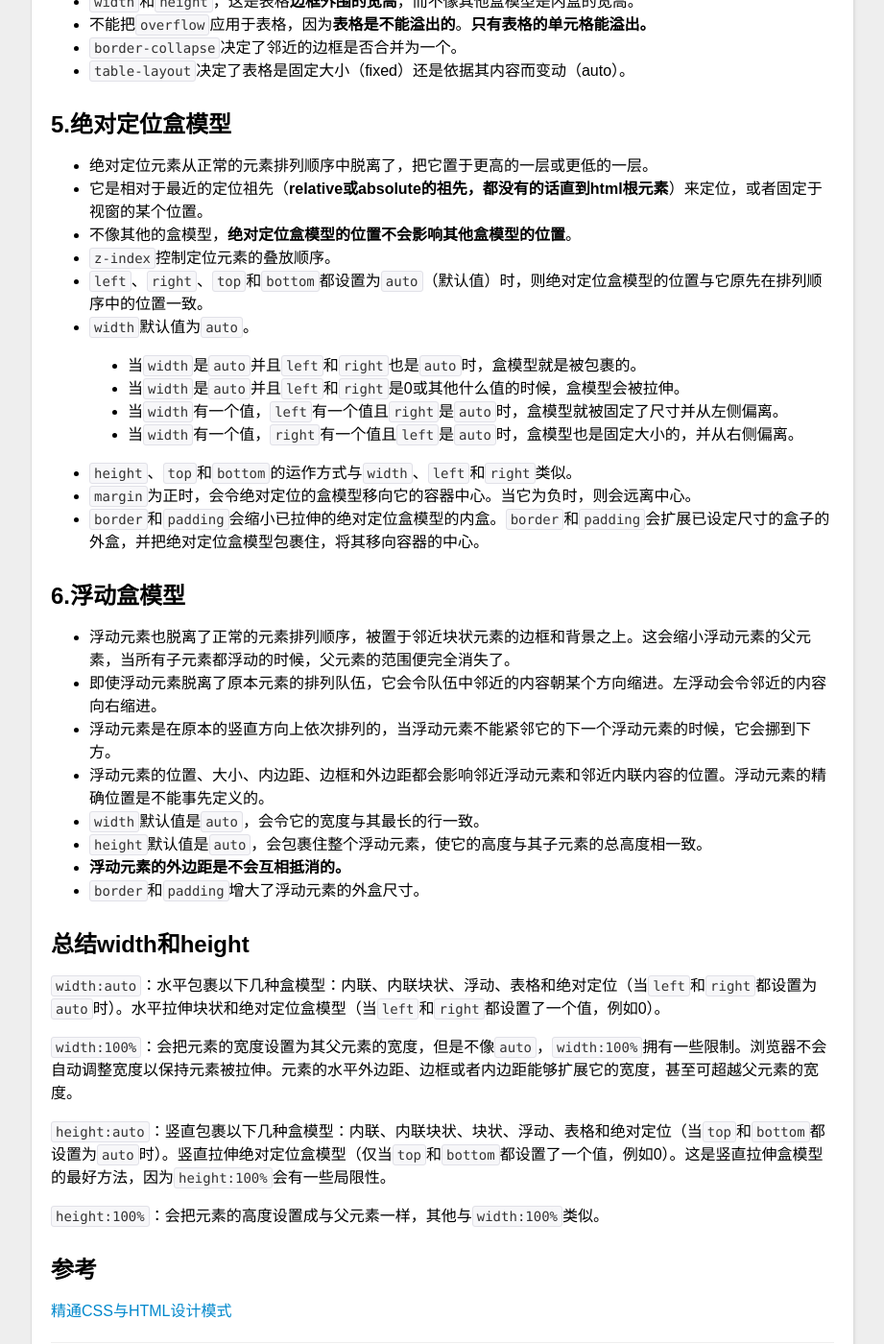
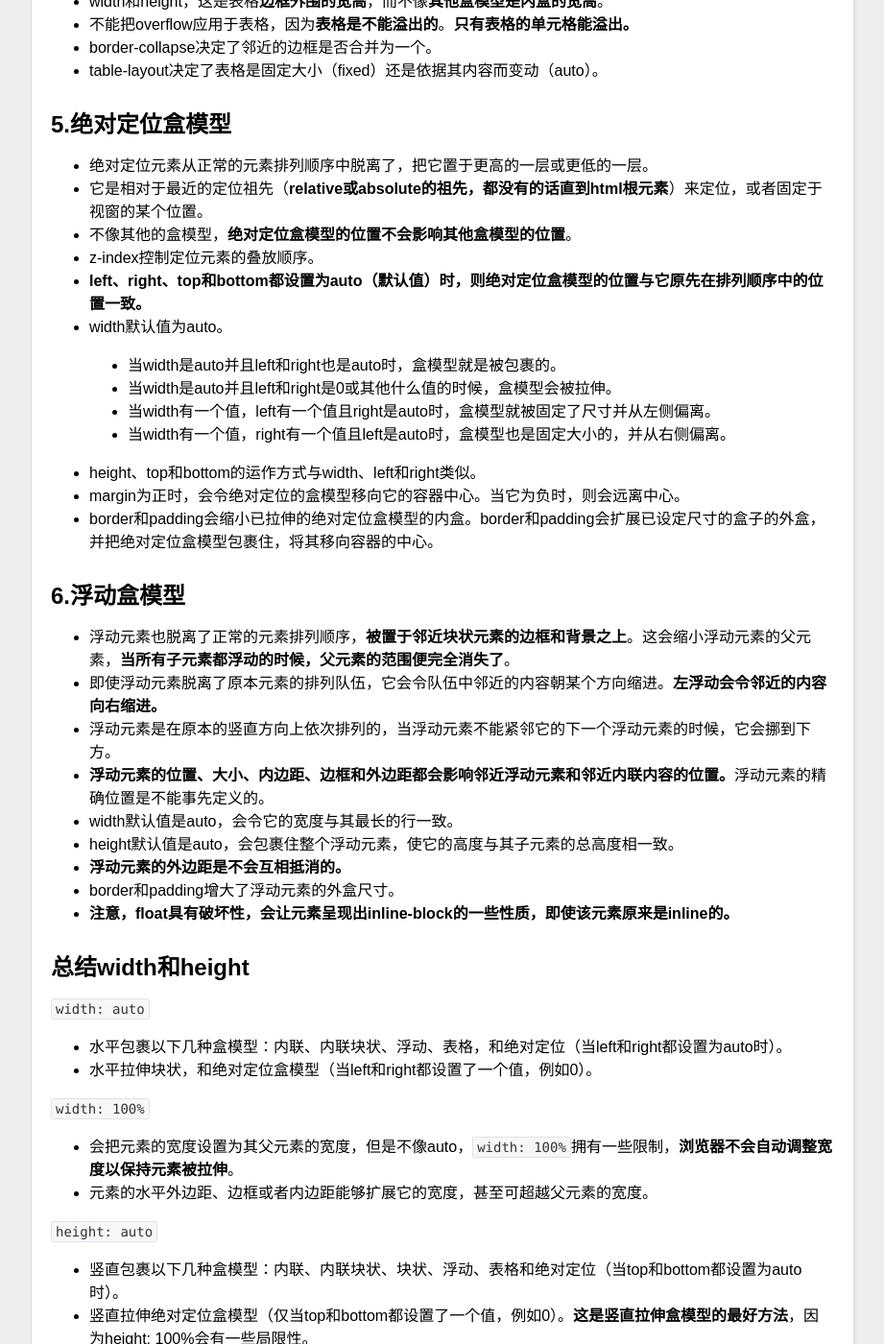
Before and after one commit to danislyn/danislyn.github.com, a Jekyll site: the page built from _posts/css/2015-03-21-css-box-model.md, in a window 1280 px wide and 1400 px high, scrolled down 1877 px. Shown: the whole window at 96% size, without its empty margins (23-944 px from the left). Built offline with Jekyll 4.4.1, drawn with Linux system fonts in a browser that asks for light colours; nearby versions of some CDN libraries; comment, search, counter and statistics services are not loaded; some of the changed text lies outside the part shown.

Commit message:
update post

```diff
--- a/_posts/css/2015-03-21-css-box-model.md
+++ b/_posts/css/2015-03-21-css-box-model.md
@@ -17,13 +17,13 @@ tags: [css, 读书笔记]
 --------------
 - 从左到右水平排列，超过父元素宽度时便换行。
 
-- `width`、`height`和`overflow`在内联元素上不起作用，因为它们**总是与内容的宽度和高度一致**。
+- width、height和overflow在内联元素上不起作用，因为它们**总是与内容的宽度和高度一致**。
 
-- 用`margin-left`、`margin-right`来改变内联元素在水平排列中的位置，用`line-height`设置行高（相当于改变竖直方向的位置，因为`margin-top`、`margin-bottom`不起作用）。
+- 用margin-left、margin-right来改变内联元素在水平排列中的位置，用line-height设置行高（相当于改变竖直方向的位置，因为margin-top、margin-bottom不起作用）。
 
-- `border`水平的边框会改变内联元素在排列中的位置，左边框会令元素靠左，右边框使下一个元素靠右。而上下边框则会显示于内边距之外，但是没有扩展行高或改变元素在竖直方向上的位置。**边框不会对行高造成影响，不过边框能覆盖掉邻近行。**
+- border水平的边框会改变内联元素在排列中的位置，左边框会令元素靠左，右边框使下一个元素靠右。而上下边框则会显示于内边距之外，但是没有扩展行高或改变元素在竖直方向上的位置。**边框不会对行高造成影响，不过边框能覆盖掉邻近行。**
 
-- `padding`应用到内联元素的方式与`border`完全相同。
+- padding应用到内联元素的方式与border完全相同。
 
 
 
@@ -31,11 +31,11 @@ tags: [css, 读书笔记]
 -------------------
 - 内联块状元素是位于内联排列顺序中的，就像其他的内联盒子一样，只不过它还包括了一些块状元素的属性：外边距、边框、内边距、宽度和高度。
 
-- `width`和`height`，设置成`auto`把内联块状元素包裹住，设置成`100%`把内联块拉长。注意，**被拉长的内联块状元素与块状元素是一样的**。
+- width和height，设置成auto把内联块状元素包裹住，设置成100%把内联块拉长。注意，**被拉长的内联块状元素与块状元素是一样的**。
 
-- `margin`有一些独特的内联块状功能。正的`margin-top`会增加行高，负的则会减小行高。
+- margin有一些独特的内联块状功能。正的margin-top会增加行高，负的则会减小行高。
 
-- `border`和`padding`能扩展内联元素的外围尺寸，会令它以及后面的内容向右偏移，也会让它变大，增加它所在行的高度。
+- border和padding能扩展内联元素的外围尺寸，会令它以及后面的内容向右偏移，也会让它变大，增加它所在行的高度。
 
 
 
@@ -45,17 +45,17 @@ tags: [css, 读书笔记]
 
 - 块状元素的宽高可与它的父元素一致，**也可以小于或大于它的父元素**，当它的尺寸大于父元素的时候，就会溢出来。
 
-- `width`默认值是`auto`，它使元素的宽度与父元素一致。
+- width默认值是auto，它使元素的宽度与父元素一致。
 
-- `height`默认值是`auto`，它使元素的高度包裹住它的所有子元素。
+- height默认值是auto，它使元素的高度包裹住它的所有子元素。
 
-- `margin-left`和`margin-right`会调整块状元素已设置的尺寸，会让内盒变小。
+- margin-left和margin-right会调整块状元素已设置的尺寸，会让内盒变小。
 
-- `margin-top`和`margin-bottom`，浏览器会抵消相邻块状元素的顶部和底部外边距。
+- margin-top和margin-bottom，浏览器会抵消相邻块状元素的顶部和底部外边距。
 
-- 用`margin-left: auto`和`margin-right: auto`控制已固定了尺寸的块状元素的水平排列。设置`width`和`margin-right: auto`会令块状元素排列在其父元素的左侧；`margin-left: auto`会在右侧；同时设置则会居中。
+- 用`margin-left: auto`和`margin-right: auto`控制已固定了尺寸的块状元素的水平排列。设置width和`margin-right: auto`会令块状元素排列在其父元素的左侧；`margin-left: auto`会在右侧；同时设置则会居中。
 
-- `border`和`padding`会扩展盒模型的外宽和外高。对被拉长了的块状元素来说，水平边框和内边距会改变内盒的大小。而对于固定尺寸的块状元素来说，它们会调整内盒。
+- border和padding会扩展盒模型的外宽和外高。对被拉长了的块状元素来说，水平边框和内边距会改变内盒的大小。而对于固定尺寸的块状元素来说，它们会调整外盒。
 
 
 
@@ -65,13 +65,13 @@ tags: [css, 读书笔记]
 
 - **表格有外边距，没有内边距。单元格有内边距，没有外边距。**
 
-- `width`和`height`，这是表格**边框外围的宽高**，而不像其他盒模型是内盒的宽高。
+- width和height，这是表格**边框外围的宽高**，而不像**其他盒模型是内盒的宽高**。
 
-- 不能把`overflow`应用于表格，因为**表格是不能溢出的**。**只有表格的单元格能溢出。**
+- 不能把overflow应用于表格，因为**表格是不能溢出的**。**只有表格的单元格能溢出。**
 
-- `border-collapse`决定了邻近的边框是否合并为一个。
+- border-collapse决定了邻近的边框是否合并为一个。
 
-- `table-layout`决定了表格是固定大小（fixed）还是依据其内容而变动（auto）。
+- table-layout决定了表格是固定大小（fixed）还是依据其内容而变动（auto）。
 
 
 
@@ -83,57 +83,76 @@ tags: [css, 读书笔记]
 
 - 不像其他的盒模型，**绝对定位盒模型的位置不会影响其他盒模型的位置**。
 
-- `z-index`控制定位元素的叠放顺序。
+- z-index控制定位元素的叠放顺序。
 
-- `left`、`right`、`top`和`bottom`都设置为`auto`（默认值）时，则绝对定位盒模型的位置与它原先在排列顺序中的位置一致。
+- **left、right、top和bottom都设置为auto（默认值）时，则绝对定位盒模型的位置与它原先在排列顺序中的位置一致。**
 
-- `width`默认值为`auto`。
+- width默认值为auto。
 
-    - 当`width`是`auto`并且`left`和`right`也是`auto`时，盒模型就是被包裹的。
+    - 当width是auto并且left和right也是auto时，盒模型就是被包裹的。
 
-    - 当`width`是`auto`并且`left`和`right`是0或其他什么值的时候，盒模型会被拉伸。
+    - 当width是auto并且left和right是0或其他什么值的时候，盒模型会被拉伸。
 
-    - 当`width`有一个值，`left`有一个值且`right`是`auto`时，盒模型就被固定了尺寸并从左侧偏离。
+    - 当width有一个值，left有一个值且right是auto时，盒模型就被固定了尺寸并从左侧偏离。
 
-    - 当`width`有一个值，`right`有一个值且`left`是`auto`时，盒模型也是固定大小的，并从右侧偏离。
+    - 当width有一个值，right有一个值且left是auto时，盒模型也是固定大小的，并从右侧偏离。
 
-- `height`、`top`和`bottom`的运作方式与`width`、`left`和`right`类似。
+- height、top和bottom的运作方式与width、left和right类似。
 
-- `margin`为正时，会令绝对定位的盒模型移向它的容器中心。当它为负时，则会远离中心。
+- margin为正时，会令绝对定位的盒模型移向它的容器中心。当它为负时，则会远离中心。
 
-- `border`和`padding`会缩小已拉伸的绝对定位盒模型的内盒。`border`和`padding`会扩展已设定尺寸的盒子的外盒，并把绝对定位盒模型包裹住，将其移向容器的中心。
+- border和padding会缩小已拉伸的绝对定位盒模型的内盒。border和padding会扩展已设定尺寸的盒子的外盒，并把绝对定位盒模型包裹住，将其移向容器的中心。
 
 
 
 6.浮动盒模型
 ---------------
-- 浮动元素也脱离了正常的元素排列顺序，被置于邻近块状元素的边框和背景之上。这会缩小浮动元素的父元素，当所有子元素都浮动的时候，父元素的范围便完全消失了。
+- 浮动元素也脱离了正常的元素排列顺序，**被置于邻近块状元素的边框和背景之上**。这会缩小浮动元素的父元素，**当所有子元素都浮动的时候，父元素的范围便完全消失了**。
 
-- 即使浮动元素脱离了原本元素的排列队伍，它会令队伍中邻近的内容朝某个方向缩进。左浮动会令邻近的内容向右缩进。
+- 即使浮动元素脱离了原本元素的排列队伍，它会令队伍中邻近的内容朝某个方向缩进。**左浮动会令邻近的内容向右缩进。**
 
 - 浮动元素是在原本的竖直方向上依次排列的，当浮动元素不能紧邻它的下一个浮动元素的时候，它会挪到下方。
 
-- 浮动元素的位置、大小、内边距、边框和外边距都会影响邻近浮动元素和邻近内联内容的位置。浮动元素的精确位置是不能事先定义的。
+- **浮动元素的位置、大小、内边距、边框和外边距都会影响邻近浮动元素和邻近内联内容的位置。**浮动元素的精确位置是不能事先定义的。
 
-- `width`默认值是`auto`，会令它的宽度与其最长的行一致。
+- width默认值是auto，会令它的宽度与其最长的行一致。
 
-- `height`默认值是`auto`，会包裹住整个浮动元素，使它的高度与其子元素的总高度相一致。
+- height默认值是auto，会包裹住整个浮动元素，使它的高度与其子元素的总高度相一致。
 
 - **浮动元素的外边距是不会互相抵消的。**
 
-- `border`和`padding`增大了浮动元素的外盒尺寸。
+- border和padding增大了浮动元素的外盒尺寸。
+
+- **注意，float具有破坏性，会让元素呈现出inline-block的一些性质，即使该元素原来是inline的。**
 
 
 
 总结width和height
 -------------------
-`width:auto`：水平包裹以下几种盒模型：内联、内联块状、浮动、表格和绝对定位（当`left`和`right`都设置为`auto`时）。水平拉伸块状和绝对定位盒模型（当`left`和`right`都设置了一个值，例如0）。
+`width: auto`
 
-`width:100%`：会把元素的宽度设置为其父元素的宽度，但是不像`auto`，`width:100%`拥有一些限制。浏览器不会自动调整宽度以保持元素被拉伸。元素的水平外边距、边框或者内边距能够扩展它的宽度，甚至可超越父元素的宽度。
+- 水平包裹以下几种盒模型：内联、内联块状、浮动、表格，和绝对定位（当left和right都设置为auto时）。
 
-`height:auto`：竖直包裹以下几种盒模型：内联、内联块状、块状、浮动、表格和绝对定位（当`top`和`bottom`都设置为`auto`时）。竖直拉伸绝对定位盒模型（仅当`top`和`bottom`都设置了一个值，例如0）。这是竖直拉伸盒模型的最好方法，因为`height:100%`会有一些局限性。
+- 水平拉伸块状，和绝对定位盒模型（当left和right都设置了一个值，例如0）。
 
-`height:100%`：会把元素的高度设置成与父元素一样，其他与`width:100%`类似。
+
+`width: 100%`
+
+- 会把元素的宽度设置为其父元素的宽度，但是不像auto，`width: 100%`拥有一些限制，**浏览器不会自动调整宽度以保持元素被拉伸**。
+
+- 元素的水平外边距、边框或者内边距能够扩展它的宽度，甚至可超越父元素的宽度。
+
+
+`height: auto`
+
+- 竖直包裹以下几种盒模型：内联、内联块状、块状、浮动、表格和绝对定位（当top和bottom都设置为auto时）。
+
+- 竖直拉伸绝对定位盒模型（仅当top和bottom都设置了一个值，例如0）。**这是竖直拉伸盒模型的最好方法**，因为height: 100%会有一些局限性。
+
+
+`height: 100%`
+
+- 会把元素的高度设置成与父元素一样，其他与`width: 100%`类似。
 
 
 
```
